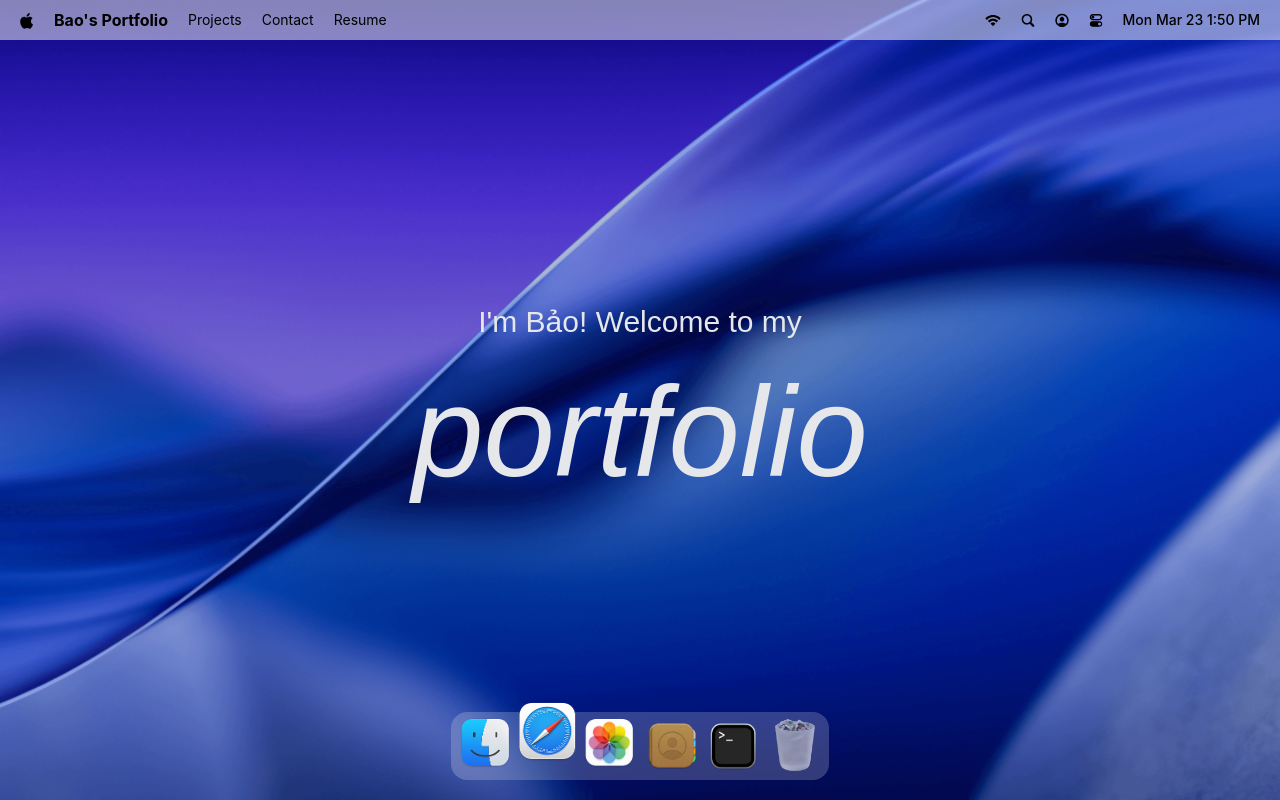
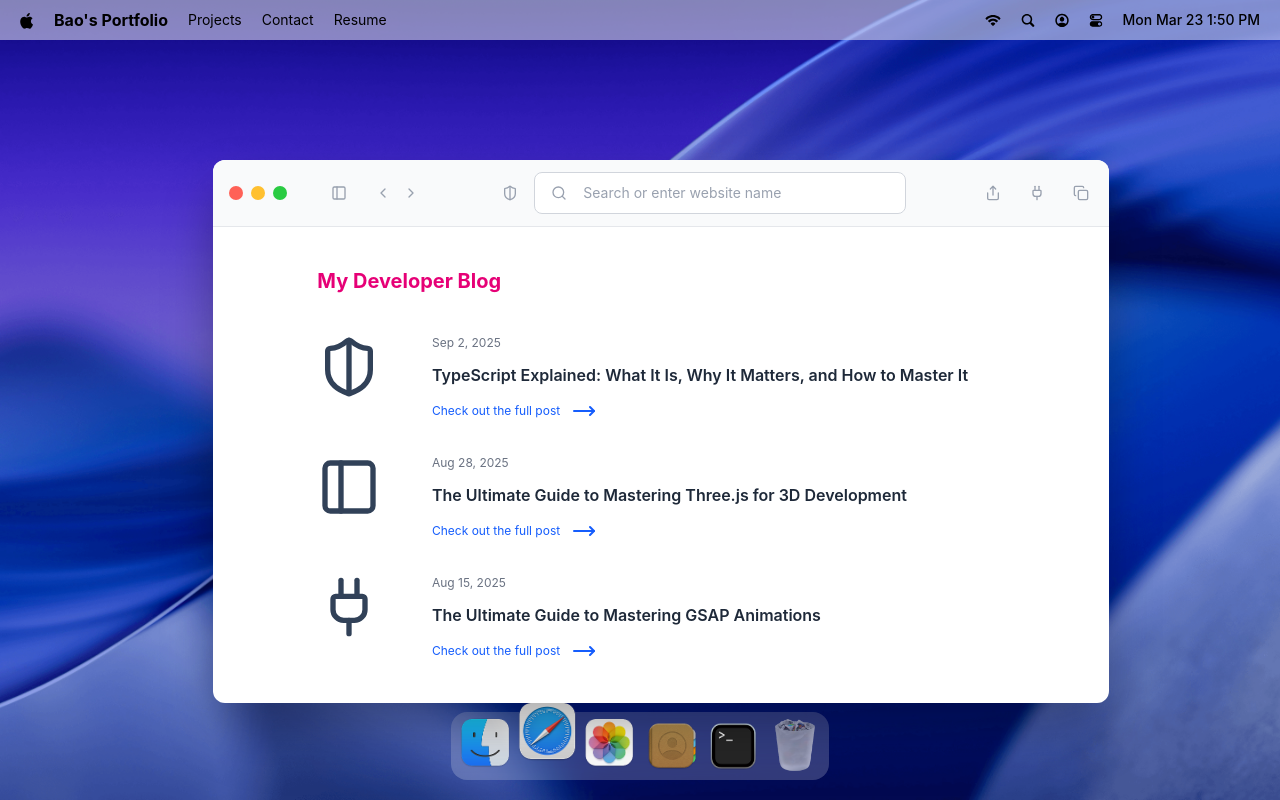
Before and after one commit to BBariOxit/portfolio-macos, a React (Vite) app: page / in a window 1280 px wide. Both pictures are taken after a click on the button 547 px from the left and 746 px from the top of the page. Built offline with nearby package versions, Linux system fonts and the light colour scheme; a web font is replaced by a local one.

Commit message:
handle safari-window

```diff
--- a/src/App.jsx
+++ b/src/App.jsx
@@ -2,7 +2,7 @@
 import { Draggable } from "gsap/draggable"
 
 import { Dock, Navbar, Welcome } from "@components"
-import { Terminal } from "@windows"
+import { Safari, Terminal } from "@windows"
 
 gsap.registerPlugin(Draggable)
 
@@ -13,6 +13,7 @@
       <Welcome />
       <Dock />
       <Terminal />
+      <Safari />
     </main>
   )
 }
--- a/src/constants/index.js
+++ b/src/constants/index.js
@@ -81,21 +81,21 @@
     title:
       "TypeScript Explained: What It Is, Why It Matters, and How to Master It",
     image: "/images/blog1.png",
-    link: "https://jsmastery.com/blog/typescript-explained-what-it-is-why-it-matters-and-how-to-master-it",
+    link: "#",
   },
   {
     id: 2,
     date: "Aug 28, 2025",
     title: "The Ultimate Guide to Mastering Three.js for 3D Development",
     image: "/images/blog2.png",
-    link: "https://jsmastery.com/blog/the-ultimate-guide-to-mastering-three-js-for-3d-development",
+    link: "#",
   },
   {
     id: 3,
     date: "Aug 15, 2025",
     title: "The Ultimate Guide to Mastering GSAP Animations",
     image: "/images/blog3.png",
-    link: "https://jsmastery.com/blog/the-ultimate-guide-to-mastering-gsap-animations",
+    link: "#",
   },
 ];
 
--- /dev/null
+++ b/src/windows/Safari.jsx
@@ -0,0 +1,70 @@
+import { WindowControls } from "@components"
+import { blogPosts } from "@constants"
+import WindowWrapper from "@hoc/WindowWrapper"
+import { ChevronLeft, ChevronRight, Copy, MoveRight, PanelLeft, Plug, Search, Share, ShieldHalf } from "lucide-react"
+
+const blogPostIcons = {
+  1: ShieldHalf,
+  2: PanelLeft,
+  3: Plug,
+}
+
+const Safari = () => {
+  return (
+    <>
+      <div id="window-header">
+        <WindowControls target='safari' />
+
+        <PanelLeft className="ml-10 icon" />
+
+        <div className="flex items-center gap-1 ml-5">
+          <ChevronLeft className="icon"/>
+          <ChevronRight className="icon"/>
+        </div>
+
+        <div className="flex-1 flex-center gap-3">
+          <ShieldHalf className="icon" />
+
+          <div className="search">
+            <Search className="icon"/>
+            <input type="text" placeholder="Search or enter website name" className="flex-1"/>
+          </div>
+        </div>
+
+        <div className="flex items-center gap-5">
+          <Share className="icon"/>
+          <Plug className="icon"/>
+          <Copy className="icon"/>
+        </div>
+      </div>
+
+      <div className="blog">
+        <h2>My Developer Blog</h2>
+        <div className="space-y-8">
+          {blogPosts.map(({id, title, date, link}) => {
+            const PostIcon = blogPostIcons[id] || ShieldHalf
+
+            return (
+            <div key={id} className="blog-post">
+              <div className="col-span-2">
+                <PostIcon className="h-16 w-16 text-slate-700" aria-hidden="true" />
+              </div>
+
+              <div className="content">
+                <p>{date}</p>
+                <h3>{title}</h3>
+                <a href={link} target="_blank" rel="noopener noreferrer">
+                  Check out the full post <MoveRight className="icon-hover" />
+                </a>
+              </div>
+            </div>
+          )})}
+        </div>
+      </div>
+    </>
+  )
+}
+
+const SafariWindow = WindowWrapper(Safari, 'safari')
+
+export default SafariWindow
--- a/src/windows/index.js
+++ b/src/windows/index.js
@@ -1,3 +1,4 @@
 import Terminal from "./Terminal";
+import Safari from "./Safari";
 
-export { Terminal }
+export { Terminal, Safari }
```
